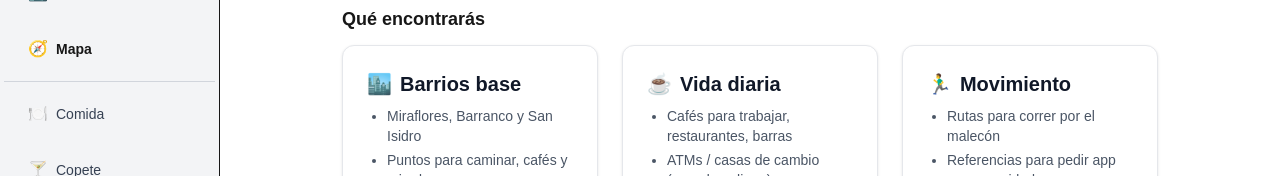
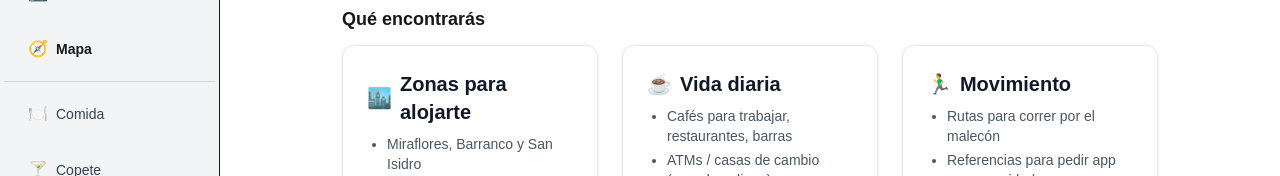
Before and after one commit to pschonffeldt/lima-para-chilenos, a Next.js app: page /mapa in a window 1280 px wide. Shown: the part 352-528 px from the top of the page. Built offline with nearby package versions, Linux system fonts and the light colour scheme.

Commit message:
docs(mapa): update page copy
- Clarify instructions/labels and link behavior
- Improve tone and microcopy; fix accents/punctuation (es-CL)
- Update headings/alt text; verify internal and external links

```diff
--- a/src/app/lib/copy-content.tsx
+++ b/src/app/lib/copy-content.tsx
@@ -1312,10 +1312,10 @@ export const OUTING_BASICS: ThreeWaySectionItem[] = [
   },
 ];
 
-// MapPage content
+// MapaPage content
 export const INTRO_MAP_BASICS: ThreeWaySectionItem[] = [
   {
-    label: "Barrios base",
+    label: "Zonas para alojarte",
     icon: "🏙️",
     blurb: [
       "Miraflores, Barranco y San Isidro",
--- a/src/app/mapa/page.tsx
+++ b/src/app/mapa/page.tsx
@@ -24,7 +24,7 @@ export default function MapaPage() {
         }
       />
 
-      {/* Introducción explicativa section */}
+      {/* Expectations section */}
       <ThreeWaySection
         srTitle="Qué encontrarás"
         sectionTitle="Qué encontrarás"
@@ -32,13 +32,14 @@ export default function MapaPage() {
         defaultCtaVariant="primary"
       />
 
-      {/* MAP */}
+      {/* MAP section */}
       <MapEmbed iframeClassName="w-full h-[500px]" />
 
       {/* CTA section */}
       <CtaBanner
-        title="Aprovecha el mapa al máximo"
-        description="Tip: abre el mapa en una pestaña aparte para alternar capas, guardar marcadores y usar navegación paso a paso. Si el mapa no carga, asegúrate de no bloquear contenido embebido."
+        title="Cómo usar el mapa
+"
+        description="Haz zoom y muévete con gestos o el mouse. Para verlo grande, ábrelo en una pestaña nueva."
         actions={[]}
       />
     </main>
```
